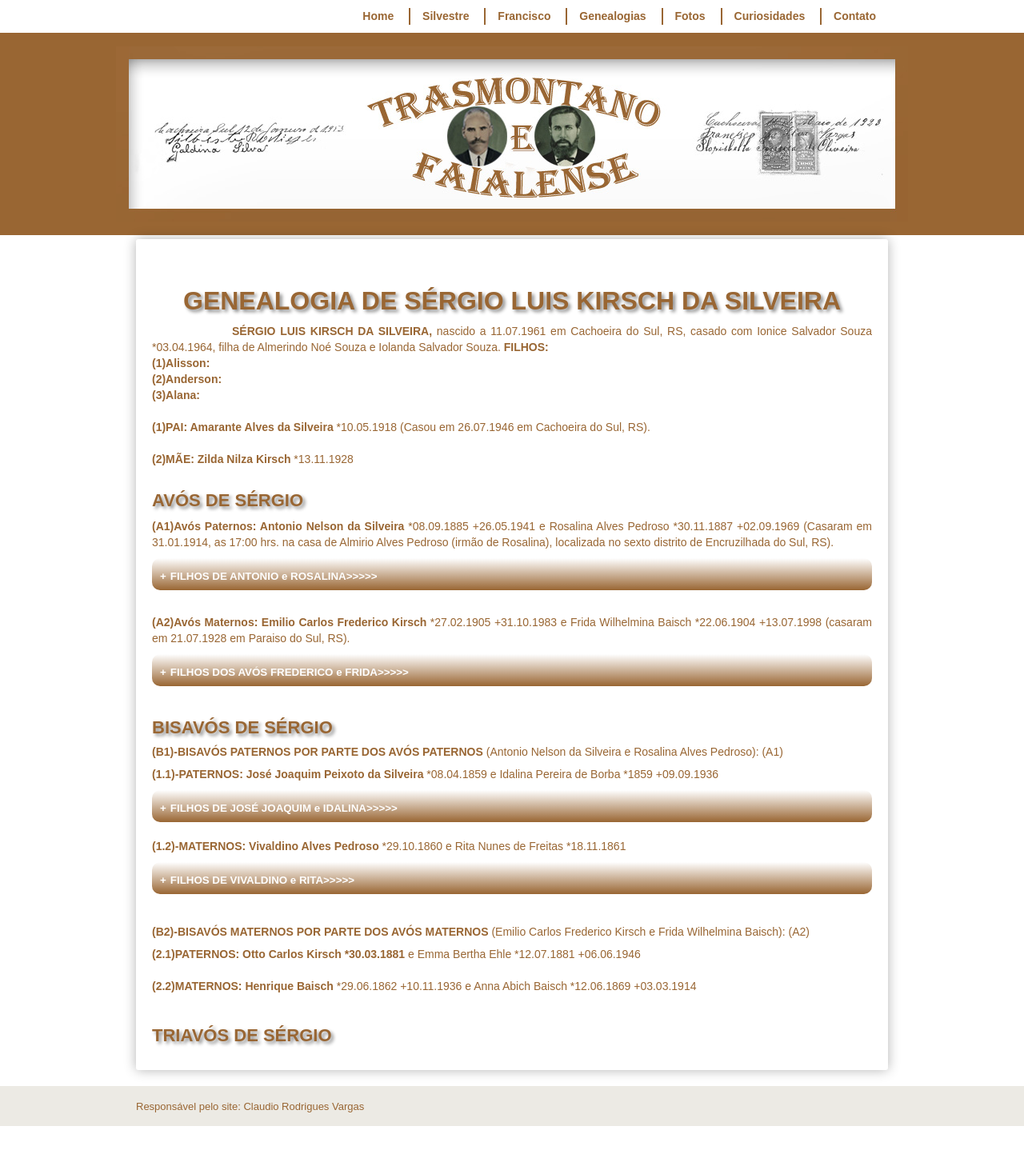
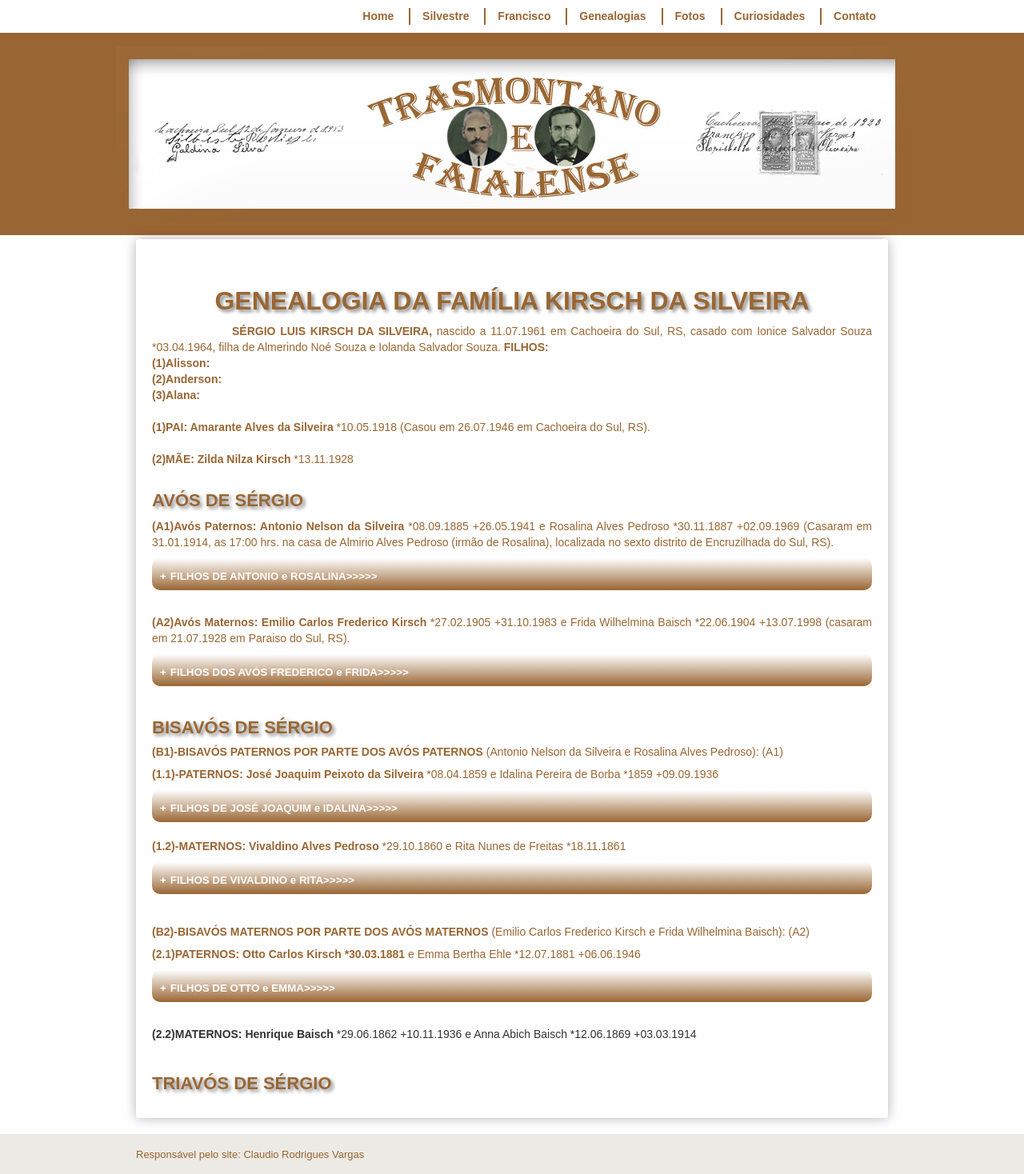
Before and after one commit to claudiovargas1955/claudiovargas1955.github.io, a Jekyll site: the page built from _pages/genealogia-de-sergio-luis-kirsch-da-silveira.html, in a window 1280 px wide. Shown: the whole page at 80% size. Built offline with Jekyll 4.4.1, drawn with Linux system fonts in a browser that asks for light colours; some web fonts are replaced; before the commit the page ends 1408 px from its top, so only the background shows below that; some of the changed lines change nothing that is shown.

Commit message:
Update genealogia-de-sergio-luis-kirsch-da-silveira.html

```diff
--- a/_pages/genealogia-de-sergio-luis-kirsch-da-silveira.html
+++ b/_pages/genealogia-de-sergio-luis-kirsch-da-silveira.html
@@ -94,7 +94,7 @@
 
 </style>
 
-<h1>GENEALOGIA DE SÉRGIO LUIS KIRSCH DA SILVEIRA</h1>
+<h1>GENEALOGIA DA FAMÍLIA KIRSCH DA SILVEIRA</h1>
 <b><p style="text-indent:100px";/>SÉRGIO LUIS KIRSCH DA SILVEIRA,</b> nascido a 11.07.1961 em Cachoeira do Sul, RS, casado com
 Ionice Salvador Souza *03.04.1964, filha de Almerindo Noé Souza e Iolanda Salvador Souza. <b>FILHOS: </b><br>
   <b>(1)Alisson: </b><br>
@@ -214,7 +214,14 @@
      <b>(13)-Francisco Alves Pedroso: </b>*04.10.1912 (Casou em 09.12.1931 com Julieta Nunes da Cunha).</details></p><br>
 
 <p><b><h5>(B2)-BISAVÓS MATERNOS POR PARTE DOS AVÓS MATERNOS</b> (Emilio Carlos Frederico Kirsch e Frida Wilhelmina Baisch): (A2)</h5>
-<p><b>(2.1)PATERNOS: Otto Carlos Kirsch *30.03.1881 </b>e Emma Bertha Ehle *12.07.1881 +06.06.1946 <br><br>
+<p><b>(2.1)PATERNOS: Otto Carlos Kirsch *30.03.1881 </b>e Emma Bertha Ehle *12.07.1881 +06.06.1946 <br>
+<details><summary><b>FILHOS DE OTTO e EMMA>>>>></b></summary><br>
+  <p><b>(01)-Emilio Kirsch: </b><br>
+<b>(01)-Otto Paulo Kirsch: </b><br>
+  <b>(02)-Emilio Kirsch: </b><br>
+    <b>(03)-Fredolino Kirsch: </b>(casado com Alicia Kirsch).<br>
+    <b>(04)-Augusto Kirsch: </b><br>
+    <b>(05)-Arnaldo Kirsch: </b></details></p><br>
 
 <b>(2.2)MATERNOS: Henrique Baisch </b>*29.06.1862 +10.11.1936 e Anna Abich Baisch *12.06.1869 +03.03.1914</p><br>
 
```
